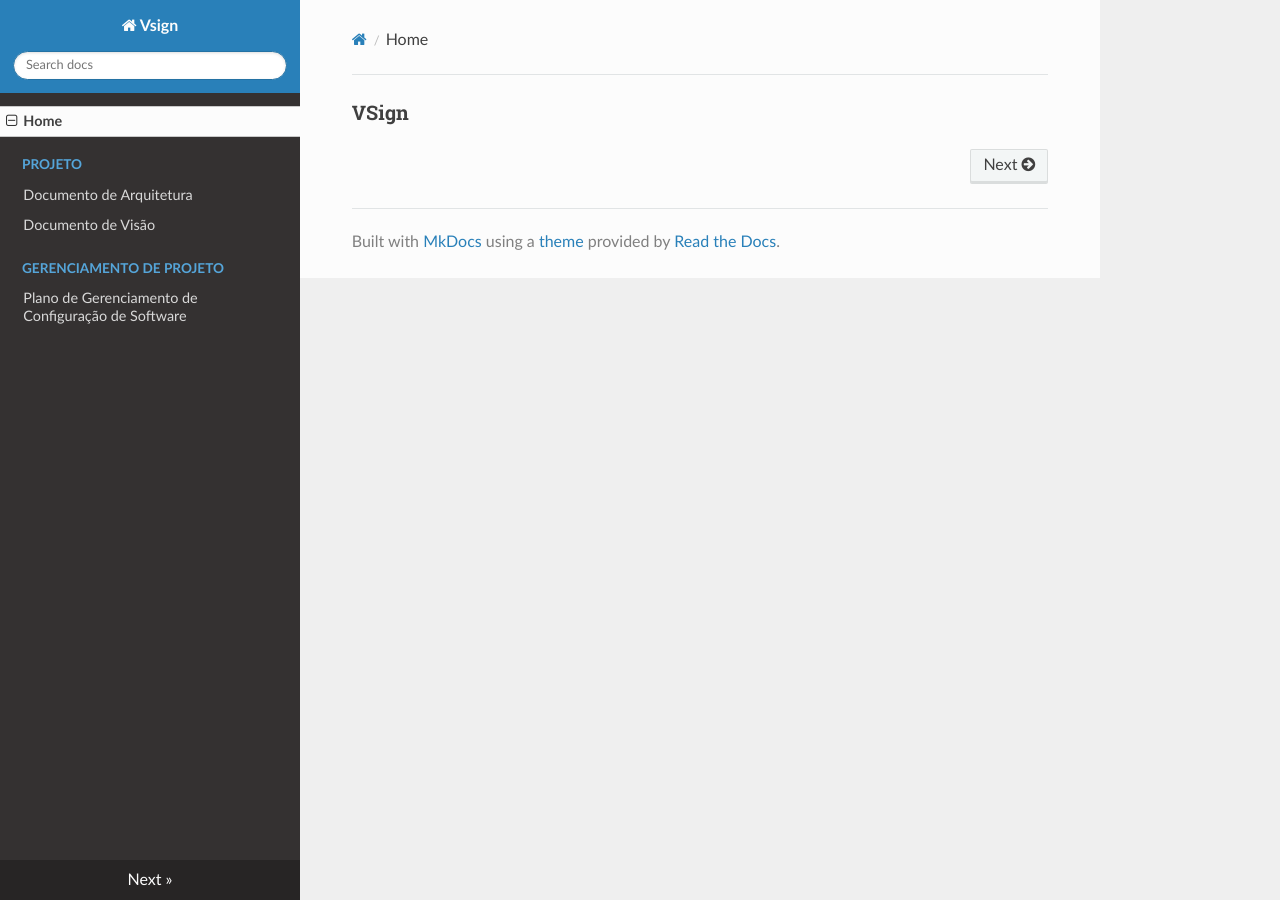
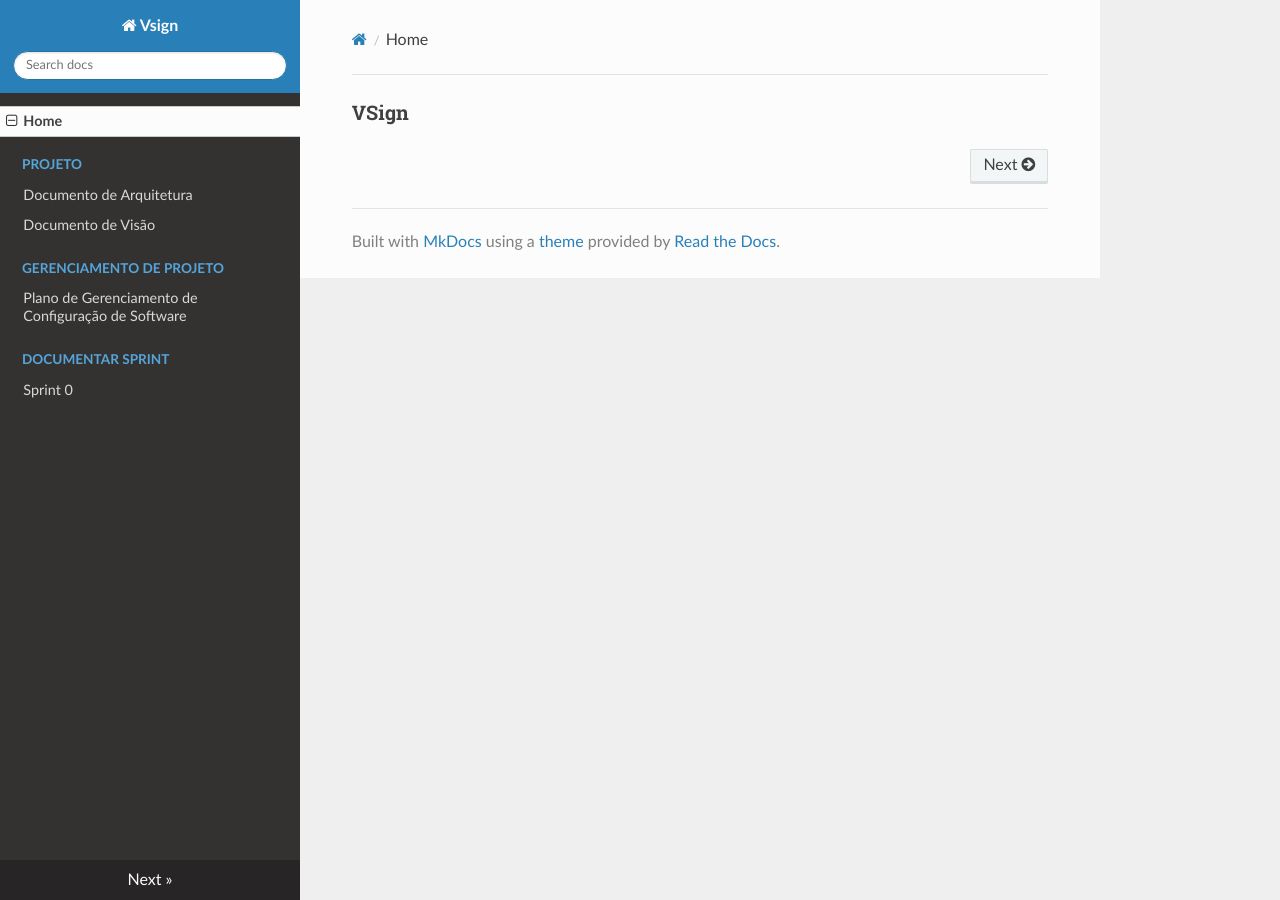
Before and after one commit to fga-eps-mds/2019.2-Vsign, an MkDocs documentation site: the page built from docs/README.md, in a window 1280 px wide. Built offline with MkDocs 1.6.1, drawn with Linux system fonts in a browser that asks for light colours; nearby versions of some CDN libraries.

Commit message:
Set structure of Sprints to show in a training

```diff
--- a/mkdocs.yml
+++ b/mkdocs.yml
@@ -6,4 +6,6 @@ nav:
         - 'Documento de Visão': 'project/vision-document.md'
     - Gerenciamento de Projeto:
         - 'Plano de Gerenciamento de Configuração de Software': 'managementProject/gcs.md'
+    - Documentar Sprint:
+        - 'Sprint 0': 'sprints/sprint0.md'
 theme: readthedocs
```
Also changed, not shown: docs/sprints/sprint0.md (added, +1 -0 lines).
